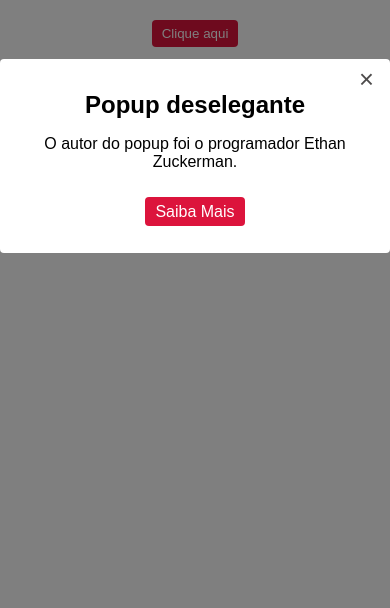
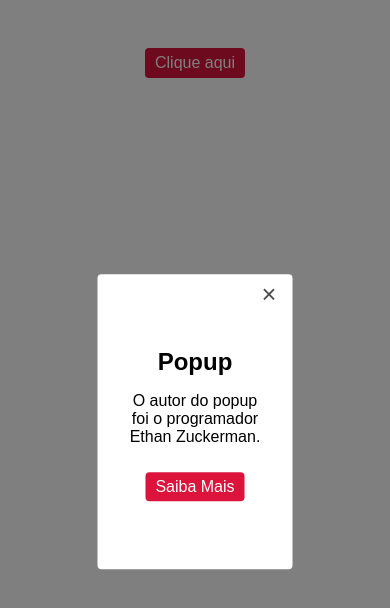
Before and after one commit to fernandoalvesrufino/popup, a plain HTML site: page index.html in a window 390 px wide. Both pictures are taken after a click on the button "Clique aqui". Drawn offline with Linux system fonts and the light colour scheme.

Commit message:
centralizando popup e finalizando responsividade

```diff
--- a/index.html
+++ b/index.html
@@ -17,7 +17,7 @@
       <div class="popup-close">&times;</div>
 
       <div class="popup-content">
-        <h2>Popup deselegante</h2>
+        <h2>Popup</h2>
         <p>O autor do popup foi o programador Ethan Zuckerman.</p>
         <a class="popup-link" href="#">Saiba Mais</a>
       </div>
--- a/style.css
+++ b/style.css
@@ -4,15 +4,25 @@
   padding: 0;
 }
 
+/* Para centralizar o botão CLIQUE AQUI */
+/* body {
+  width: 100%;
+  height: 100vh;
+  display: flex;
+  align-items: center;
+  justify-content: center;
+} */
+
 button {
   display: block;
-  margin: 20px auto;
+  margin: 3rem auto;
   background: crimson;
   color: white;
   border: 0;
   cursor: pointer;
   padding: 6px 10px;
   border-radius: 4px;
+  font-size: 1rem;
 }
 
 .popup-wrapper {
@@ -26,15 +36,21 @@ button {
 }
 
 .popup {
+  display: flex;
+  justify-content: center;
+  align-items: center;
   font-family: Arial, Helvetica, sans-serif;
   text-align: center;
-  width: 100%;
   max-width: 25rem;
-  margin: 15% auto;
   padding: 2rem;
+  border-radius: .25rem;
   background: white;
-  position: relative;
-  border-radius: .25rem;
+  position: absolute;
+  top: 50%;
+  left: 50%;
+  transform: translate(-50%, -50%);
+  width: 50%;
+  height: 35%;
 
 }
 
```
